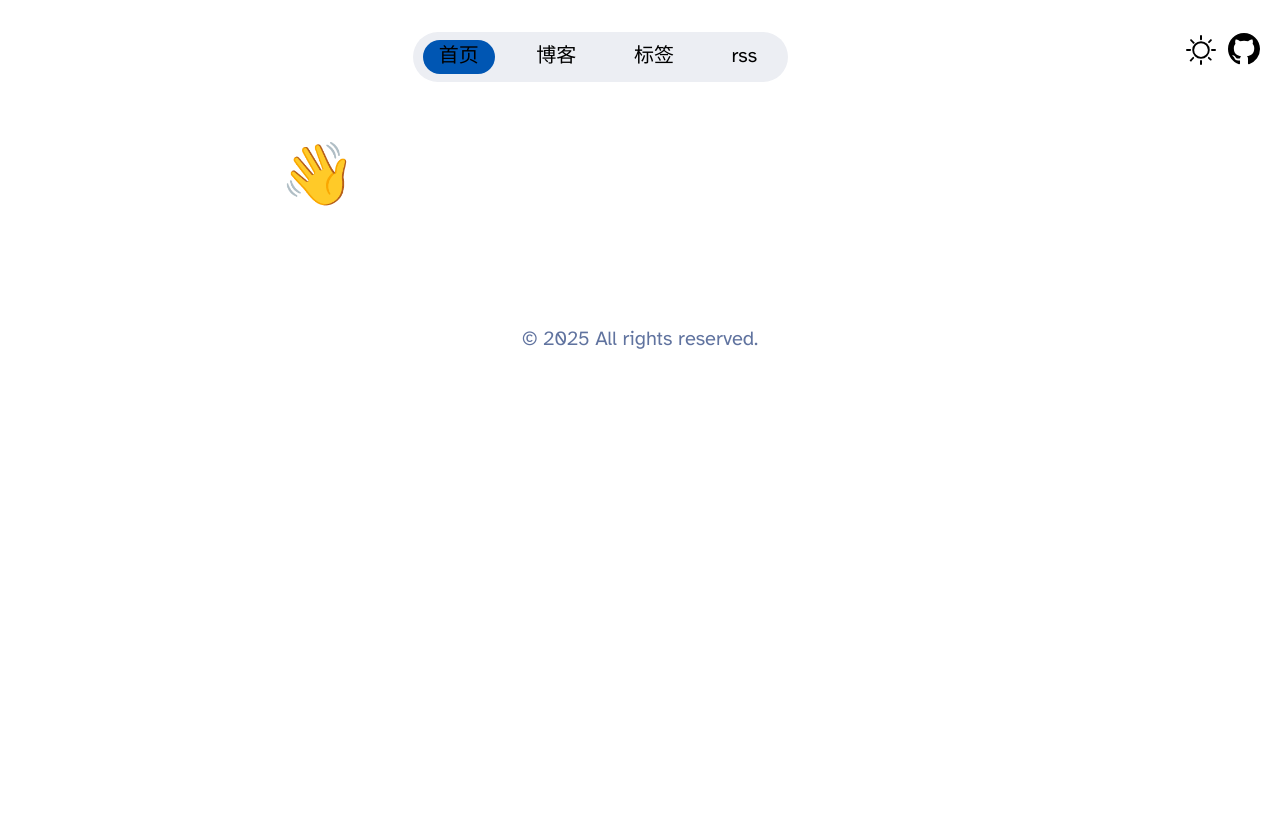
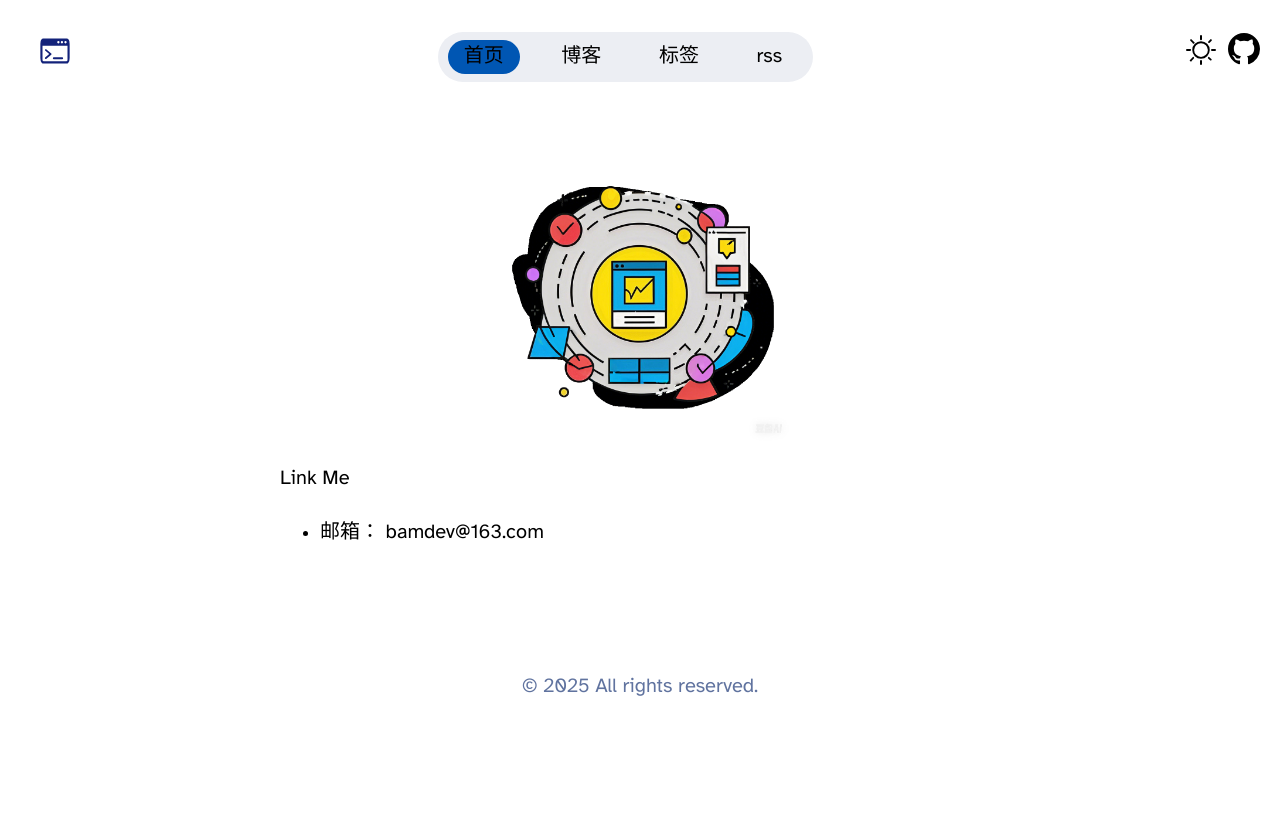
Before and after one commit to BAMDEVWEN/blog, an Astro site: page / in a window 1280 px wide. Before the commit the page ends 800 px from the top, so only its background shows below. Built offline with nearby package versions, Linux system fonts and the light colour scheme; Astro itself is replaced by a stand-in of ours.

Commit message:
修改首页

```diff
--- a/src/components/Header.astro
+++ b/src/components/Header.astro
@@ -5,7 +5,9 @@ import ThemeIcon from './ThemeIcon.astro';
 
 <header>
 	<nav>
-		<div></div>
+		<div style="width: 30px;margin-left: 20px">
+			<img style="width: 100%" src="/cmd.svg" alt="错误"/>
+		</div>
 		<div class="internal-links">
 			<HeaderLink href="/">首页</HeaderLink>
 			<HeaderLink href="/blog">博客</HeaderLink>
--- a/src/pages/index.astro
+++ b/src/pages/index.astro
@@ -30,7 +30,13 @@ import {SITE_TITLE, SITE_DESCRIPTION} from '../consts';
 <body>
 <Header/>
 <main>
-    <h1>👋</h1>
+    <div style="display: flex;justify-content: center;align-content: center">
+        <img style="width: 300px" src="/first.png" alt="加载异常">
+    </div>
+    <p>Link Me</p>
+    <ul>
+        <li>邮箱： bamdev@163.com</li>
+    </ul>
 
 
 
```
Also changed, not shown: public/cmd.svg (added), public/first.png (added).
